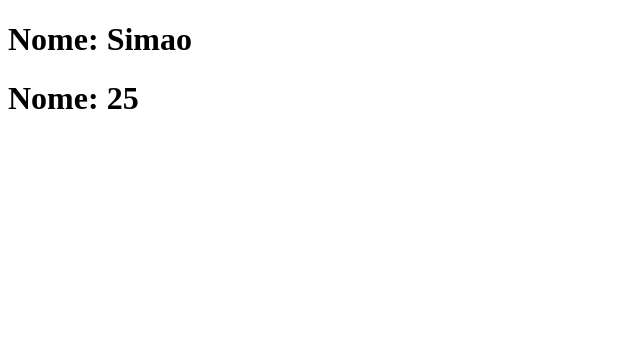
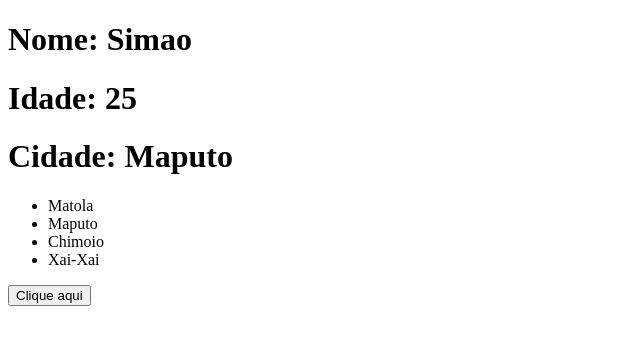
Before and after one commit to ITSimaoAbel/VueJs-course, a Vue app: page / in a window 1280 px wide. Shown: the top 344 px of the page, without its empty margins (0-640 px from the left). Built offline with nearby package versions, Linux system fonts and the light colour scheme.

Commit message:
Update: Create Props dinamicos

```diff
--- a/src/components/Exemplo11Props1.vue
+++ b/src/components/Exemplo11Props1.vue
@@ -3,9 +3,18 @@
 
     //Importar componente
     import Exemplo11Props2 from './Exemplo11Props2.vue';
+
+    //variaveis
+    let cidade = 'Maputo';
+    let cidades = ['Matola', 'Maputo', 'Chimoio', 'Xai-Xai'];
+
+    //funcao
+    function mensagem() {
+        alert('Funcao criada no componente: Exemplo11Props1');
+    }
 </script>
 
 <!-- HTML -->
  <template>
-    <Exemplo11Props2 nome="Simao" idade="25"></Exemplo11Props2>
+    <Exemplo11Props2 nome="Simao" idade="25" :cidade="cidade" :vetor="cidades" :funcao="mensagem"></Exemplo11Props2>
  </template>
--- a/src/components/Exemplo11Props2.vue
+++ b/src/components/Exemplo11Props2.vue
@@ -2,11 +2,19 @@
  <script setup>
 
     //obter props
-    const props = defineProps(['nome', 'idade']);
+    const props = defineProps(['nome', 'idade', 'cidade', 'vetor', 'funcao']);
 </script>
 
 <!-- HTML -->
  <template>
     <h1>Nome: {{ nome }}</h1>
-    <h1>Nome: {{ idade }}</h1>
+    <h1>Idade: {{ idade }}</h1>
+    <h1>Cidade: {{ cidade }}</h1>
+
+    <ul>
+      <li v-for="v of vetor">{{ v }}</li>
+    </ul>
+
+   <button @click="funcao">Clique aqui</button>
+
  </template>
```
